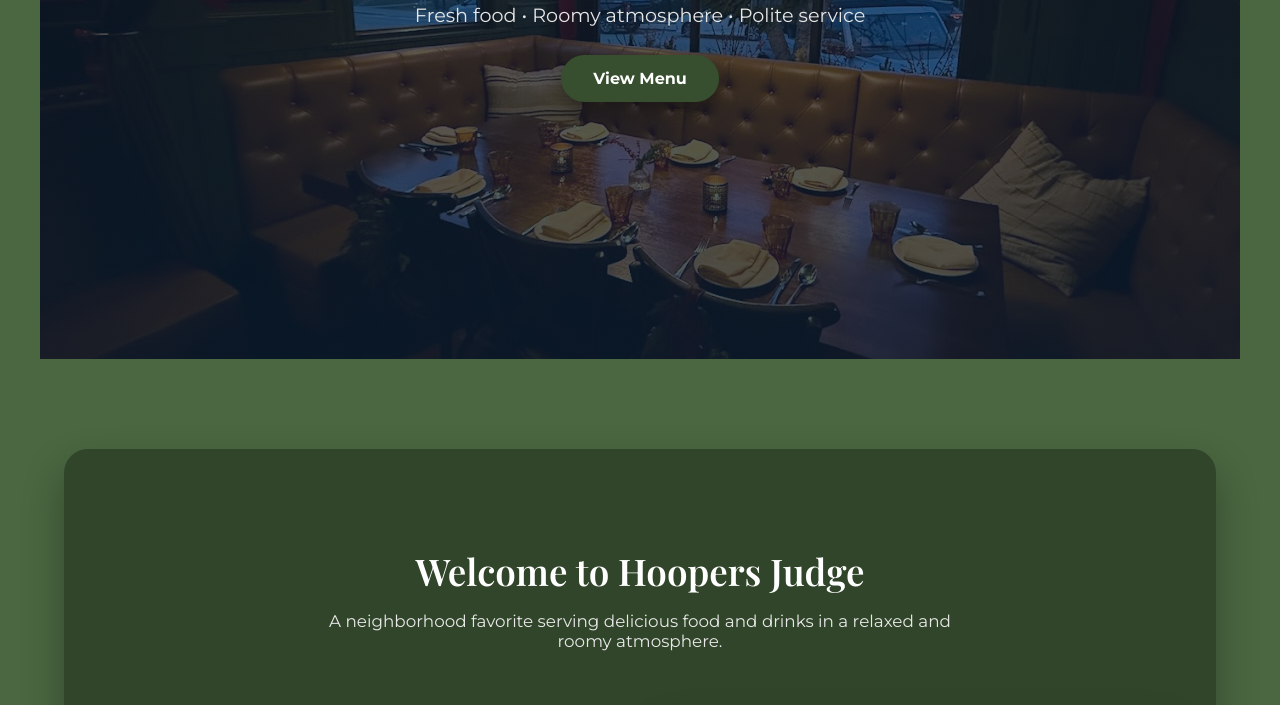
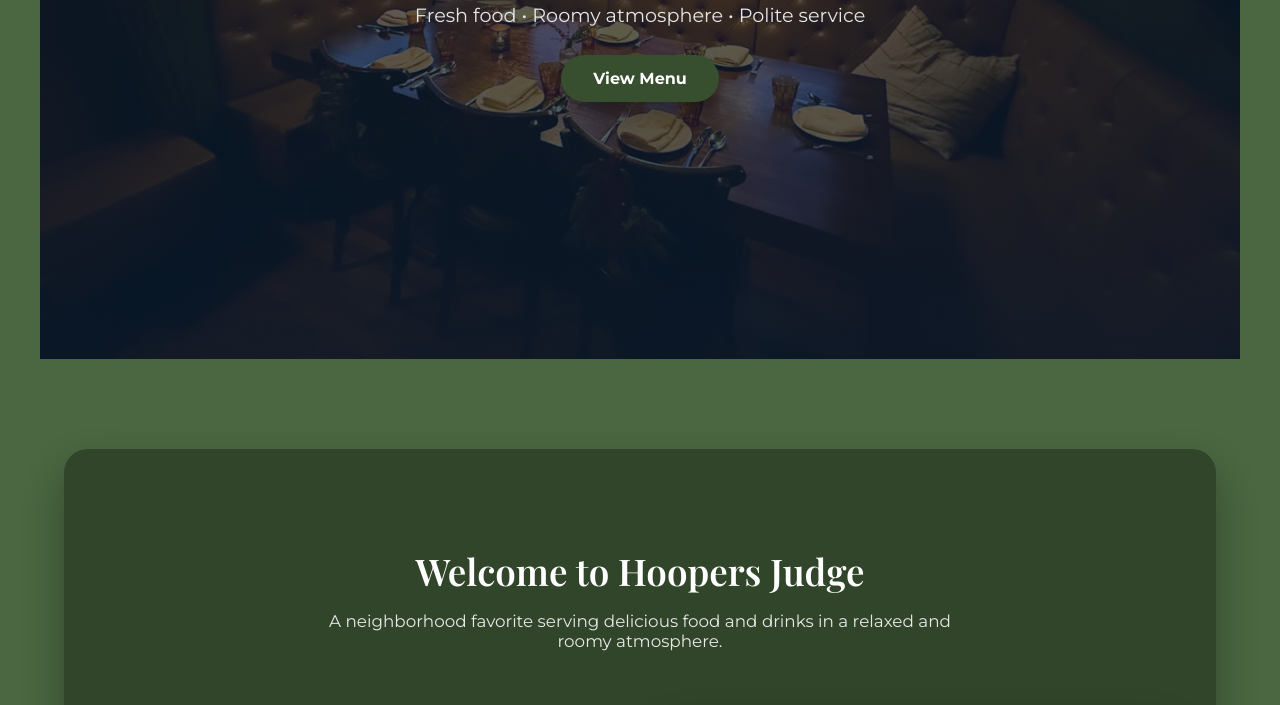
Before and after one commit to Agent9101/Hoopers-Judge, a plain HTML site: page index.html in a window 1280 px wide. Shown: the part 441-1146 px from the top of the page. Drawn offline with nearby package versions, Linux system fonts and the light colour scheme.

Commit message:
Correct background property syntax in index.html
Fix background property declaration for hero section.

```diff
--- a/index.html
+++ b/index.html
@@ -73,8 +73,13 @@
 
     .hero {
       min-height: 100vh;
-      background: linear-gradient(rgba(11,31,51,0.55), rgba(11,31,51,0.75)),
+      background:
+        linear-gradient(rgba(11,31,51,0.55), rgba(11,31,51,0.75)),
         url('https://github.com/Agent9101/Hoopers-Judge/blob/main/hero-front.jpg?raw=true');
+      background-position: center;
+      background-size: cover;
+      background-repeat: no-repeat;
+
       display: flex;
       align-items: center;
       justify-content: center;
```
